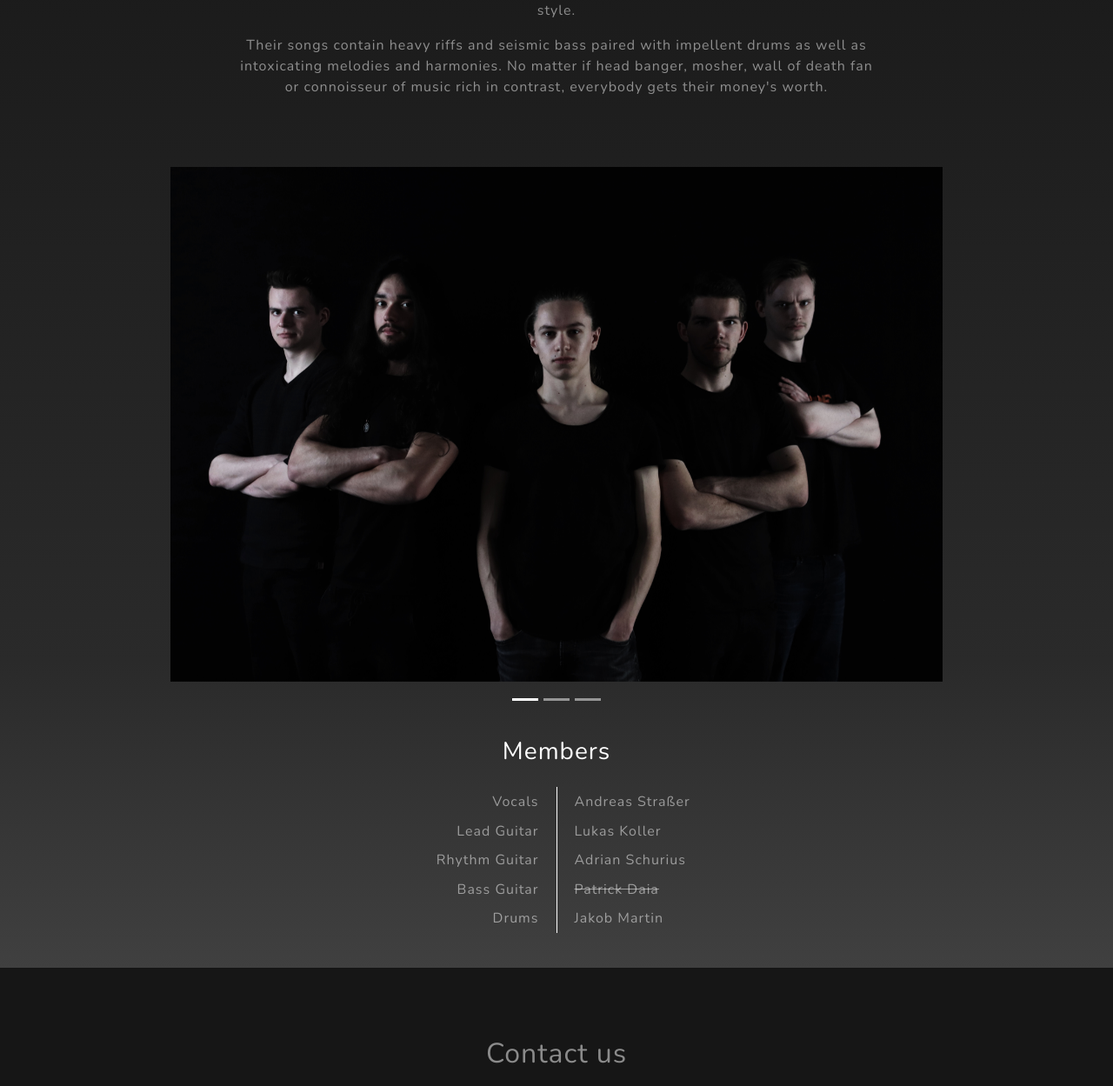
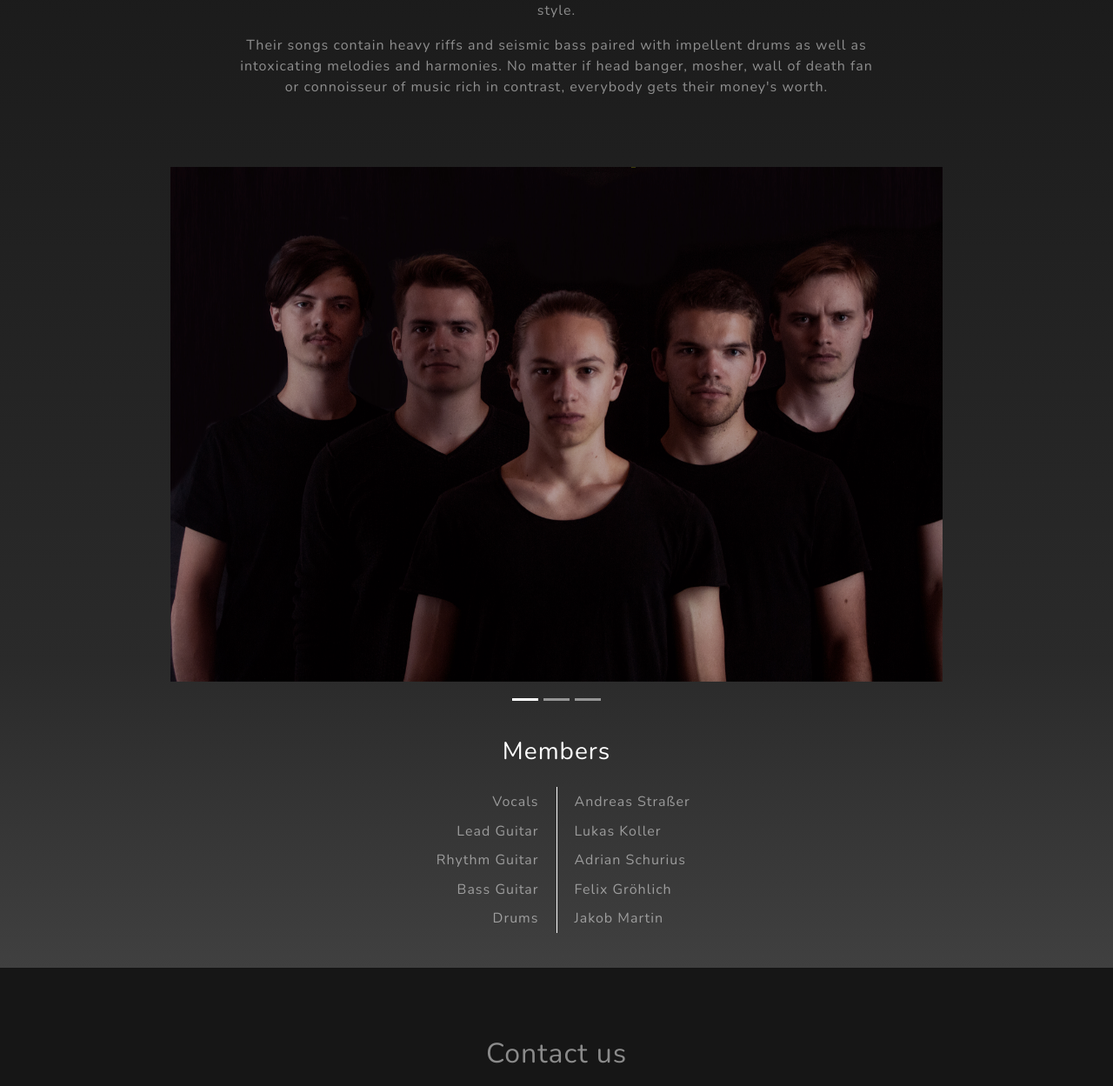
Before and after one commit to strassan/www.kaifeck.de, a Django app: page / in a window 1280 px wide. Shown: the part 1775-3024 px from the top of the page at 87% size. Run offline with Django 3.2, Linux system fonts and the light colour scheme; data that the repository does not hold is empty; some libraries are stand-ins or nearby versions.

Commit message:
Website: Update members table and band image

```diff
--- a/static/css/kaifeck.css
+++ b/static/css/kaifeck.css
@@ -359,17 +359,28 @@
   color: #0c0;
 }
 
+.w-50 {
+  width: 50%;
+}
+
 .leftCol {
-    border-right: 1px solid white !important;
-    text-align: right;
-    padding-right: 20px !important;
-    width: 50%;
+  border-right: 1px solid white !important;
+  text-align: right;
+  padding-right: 20px !important;
+}
+
+.midCol {
+  border-left: 1px solid white !important;
+  border-right: 1px solid white !important;
+  text-align: center;
+  padding-right: 20px !important;
+  padding-left: 20px !important;
 }
 
 .rightCol {
-    text-align: left;
-    padding-left: 20px !important;
-    width: 50%;
+  border-left: 1px solid white !important;
+  text-align: left;
+  padding-left: 20px !important;
 }
 
 body {
--- a/website/templates/website/index.html
+++ b/website/templates/website/index.html
@@ -239,24 +239,33 @@
           <table class="table table-borderless table-sm text-white-50">
             <tbody>
               <tr>
-                <td class="leftCol align-middle">Vocals</td><td class="rightCol align-middle">Andreas Straßer</td>
+                <td class="leftCol w-50">Vocals</td><td class="rightCol w-50">Andreas Straßer</td>
               </tr>
               <tr>
-                <td class="leftCol align-middle">Lead Guitar</td><td class="rightCol align-middle">Lukas Koller</td>
+                <td class="leftCol w-50">Lead Guitar</td><td class="rightCol w-50">Lukas Koller</td>
               </tr>
               <tr>
-                <td class="leftCol align-middle">Rhythm Guitar</td><td class="rightCol align-middle">Adrian Schurius</td>
+                <td class="leftCol w-50">Rhythm Guitar</td><td class="rightCol w-50">Adrian Schurius</td>
               </tr>
               <tr>
-                <td class="leftCol align-middle">Bass Guitar</td><td class="rightCol align-middle"><strike>Patrick Daia</strike></td>
+                <td class="leftCol w-50">Bass Guitar</td><td class="rightCol w-50">Felix Gröhlich</td>
               </tr>
               <tr>
-                <td class="leftCol align-middle">Drums</td><td class="rightCol align-middle">Jakob Martin</td>
+                <td class="leftCol w-50">Drums</td><td class="rightCol w-50">Jakob Martin</td>
               </tr>
             </tbody>
           </table>
         </div>
-        <!--<div class="col-lg-4"></div>-->
+<!--        <h3 class="col-lg-12 text-white mb-4">Former Members</h3>-->
+<!--        <div class="mb-4 mx-auto wide">-->
+<!--          <table class="table table-borderless table-sm text-white-50">-->
+<!--            <tbody>-->
+<!--              <tr>-->
+<!--                <td class="leftCol">Bass Guitar</td><td class="midCol">Patrick Daia</td><td class="rightCol">2017 - 2020</td>-->
+<!--              </tr>-->
+<!--            </tbody>-->
+<!--          </table>-->
+<!--        </div>-->
       </div>
     </div>
   </section>
```
Also changed, not shown: website/static/website/img/band/cross.jpg.
